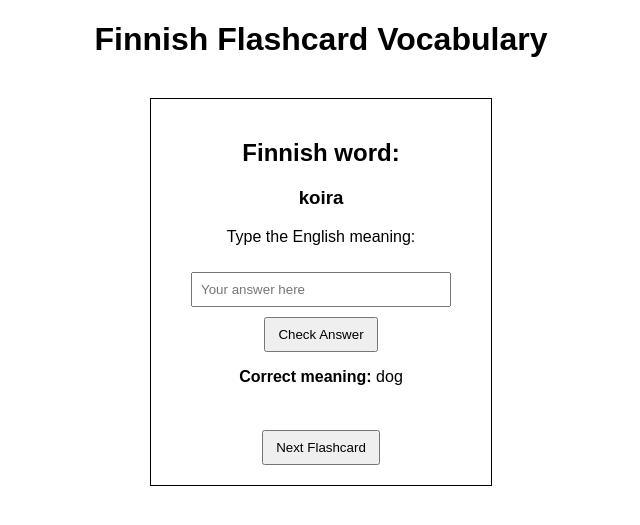
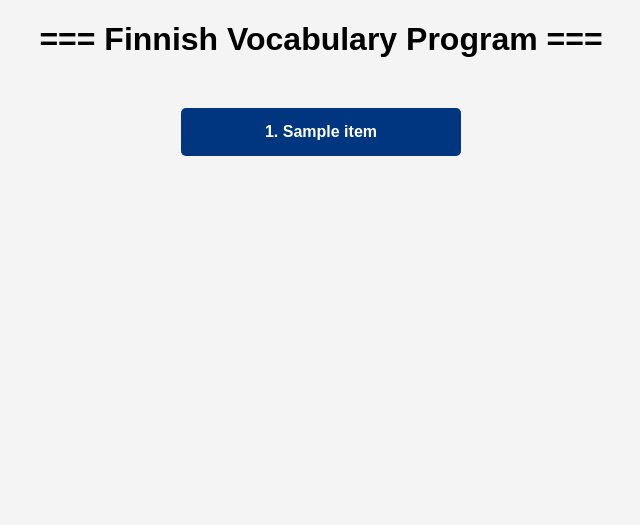
Before and after one commit to duongtri3007/Finnish_vocabulary_program, a Django app: template frontend/templates/frontend/template_web.html in a window 1280 px wide. Shown: the top 525 px of the page, without its empty margins (319-959 px from the left). Run offline with Django 5.2, Linux system fonts and the light colour scheme; the template is opened without the code that fills it: most values are stand-ins (such as "Sample title", 1, 10 or a date in 2020).

Commit message:
desinged user interfaces

```diff
--- a/frontend/templates/frontend/template_web.html
+++ b/frontend/templates/frontend/template_web.html
@@ -1,58 +1,46 @@
 <!DOCTYPE html>
-<html>
+<html lang="en">
 <head>
-    <title>Finnish Flashcard App</title>
-
+    <meta charset="UTF-8">
+    <title>Finnish Vocabulary</title>
     <style>
-        body {
-            font-family: Arial;
-            text-align: center;
+        body { font-family: sans-serif; text-align: center; background-color: #f4f4f4; }
+        .menu-container { margin-top: 50px; }
+        .menu-button {
+            display: block;
+            width: 250px;
+            margin: 10px auto;
+            padding: 15px;
+            background-color: #003580; /* Finnish Blue */
+            color: white;
+            text-decoration: none;
+            border-radius: 5px;
+            font-weight: bold;
         }
-
-        .card {
-            width: 300px;
-            margin: 40px auto;
-            padding: 20px;
-            border: 1px solid black;
-        }
-
-        input {
-            padding: 8px;
-            margin-top: 10px;
-            width: 80%;
-        }
-
-        button {
-            margin-top: 10px;
-            padding: 8px 12px;
-        }
+        .menu-button:hover { background-color: #00255a; }
     </style>
 </head>
-
 <body>
 
-<h1>Finnish Flashcard Vocabulary</h1>
+    <h1>=== Finnish Vocabulary Program ===</h1>
 
-<div class="card">
-
-    <h2>Finnish word:</h2>
-    <h3>koira</h3>
-
-    <p>Type the English meaning:</p>
-
-    <input type="text" placeholder="Your answer here">
-
-    <br>
-
-    <button>Check Answer</button>
-
-    <p><strong>Correct meaning:</strong> dog</p>
-
-    <br>
-
-    <button>Next Flashcard</button>
-
-</div>
+    <div class="menu-container">
+        {% for item in options %}
+            {% if item == "Add new words" %}
+                <a href="{% url 'add_word' %}" class="menu-button">
+                    {{ forloop.counter }}. {{ item }}
+                </a>
+            {% elif item == "Show all words" %}
+                <a href="{% url 'show_words' %}" class="menu-button">
+                    {{ forloop.counter }}. {{ item }}
+                </a>
+            {% else %}
+                <a href="#" class="menu-button">
+                    {{ forloop.counter }}. {{ item }}
+                </a>
+            {% endif %}
+        {% endfor %}
+    </div>
 
 </body>
 </html>
```
Also changed, not shown: frontend/templates/frontend/add_word.html (added, +25 -0 lines), frontend/templates/frontend/words_list.html (added, +53 -0 lines).
